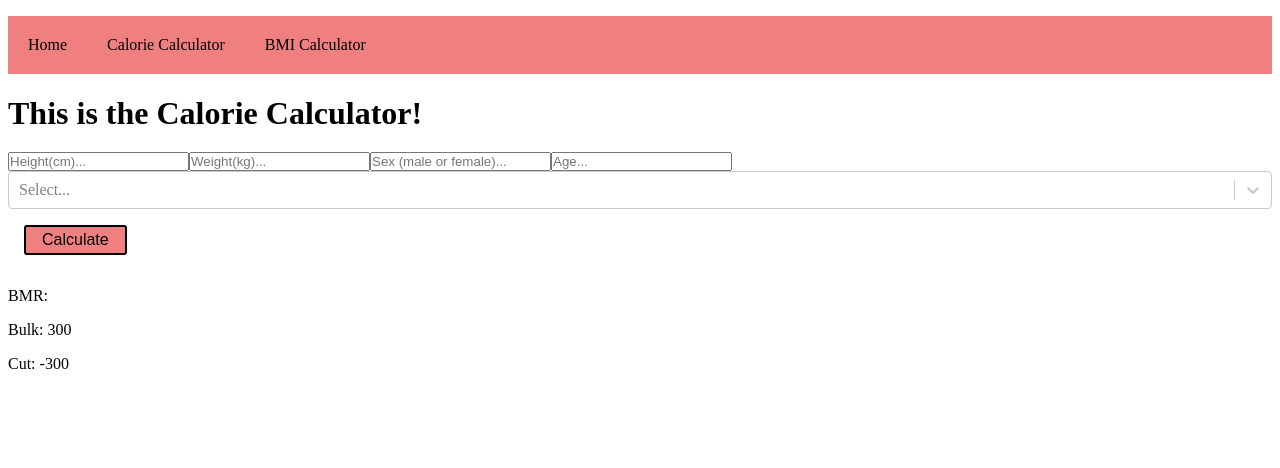
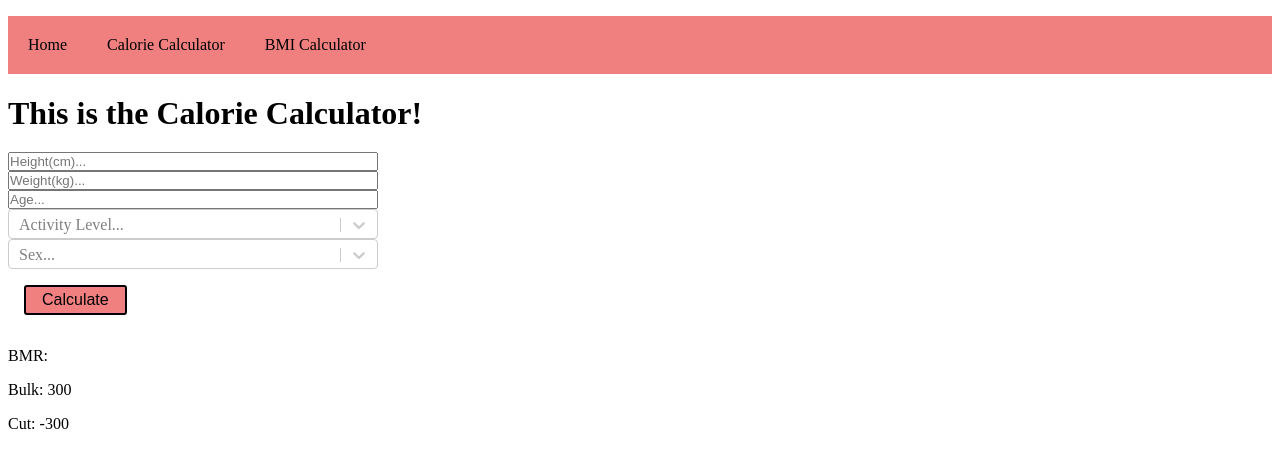
Before and after one commit to Dominik-luszcz/MernPractice, a React (Create React App) app in the folder client/: page /calorieCalculator in a window 1280 px wide. Shown: the top 468 px of the page. Built offline with nearby package versions, Linux system fonts and the light colour scheme.

Commit message:
Update calorieCalculator

```diff
--- a/client/src/pages/CalorieCalculator.jsx
+++ b/client/src/pages/CalorieCalculator.jsx
@@ -19,12 +19,16 @@ function CalorieCalculator() {
         { value: 'medium', label: 'Medium' },
         { value: 'high', label: 'High' }
     ]
+    const sexOptions = [
+        { value: 'male', label: 'Male' },
+        { value: 'female', label: 'Female' }
+    ]
     var activity_level = 0;
 
     const calculateCalories = () => {
-        if(activityOptions === "low"){
+        if(activity === "low"){
             activity_level = 1.2;
-        } else if (activityOptions === "medium"){
+        } else if (activity === "medium"){
             activity_level = 1.5;
         }else{
             activity_level = 1.7;
@@ -57,6 +61,26 @@ function CalorieCalculator() {
     `;
     */
 
+    const selectStyles = {
+        control: (base) => ({
+          ...base,
+          maxHeight: 30,
+          minHeight: 10,
+          width: 370,
+        }),
+        dropdownIndicator: (base) => ({
+          ...base,
+          paddingTop: 0,
+          paddingBottom: 0,
+        }),
+        clearIndicator: (base) => ({
+          ...base,
+          paddingTop: 0,
+          paddingBottom: 0,
+        }),
+      };
+
+
     return (
         <>
         <h1>This is the Calorie Calculator!</h1>
@@ -64,19 +88,27 @@ function CalorieCalculator() {
         {/*<UsersList /> */}
 
             <div>
-                <input type = "Number" placeholder='Height(cm)...' onChange={(event) => {
+                <input style = {{width: "370px"}} type = "Number" placeholder='Height(cm)...' onChange={(event) => {
                     setHeight(event.target.value);
                 }}/>
-                <input type = "Number" placeholder='Weight(kg)...' onChange={(event) => {
+            </div>
+            <div>
+                <input style = {{width: "370px"}} type = "Number" placeholder='Weight(kg)...' onChange={(event) => {
                     setWeight(event.target.value);
                 }}/>
-                <input type = "text" placeholder='Sex (male or female)...' onChange={(event) => {
-                    setSex(event.target.value);
-                }}/>
-                <input type = "Number" placeholder='Age...' onChange={(event) => {
+            </div>
+            <div>
+                <input style = {{width: "370px"}} type = "Number" placeholder='Age...' onChange={(event) => {
                     setAge(event.target.value);
                 }}/>
-                <Select options = {activityOptions}/>
+            </div>
+            <div>
+                <Select styles = {selectStyles} options = {activityOptions} placeholder = "Activity Level..." onChange={(event) => {
+                    setActivity(event.value);
+                }}/>
+                <Select styles = {selectStyles} options = {sexOptions} placeholder = "Sex..." onChange={(event) => {
+                    setSex(event.value);
+                }}/>
                 <Button inverted onClick={calculateCalories}> Calculate </Button>
             </div>
 
```
